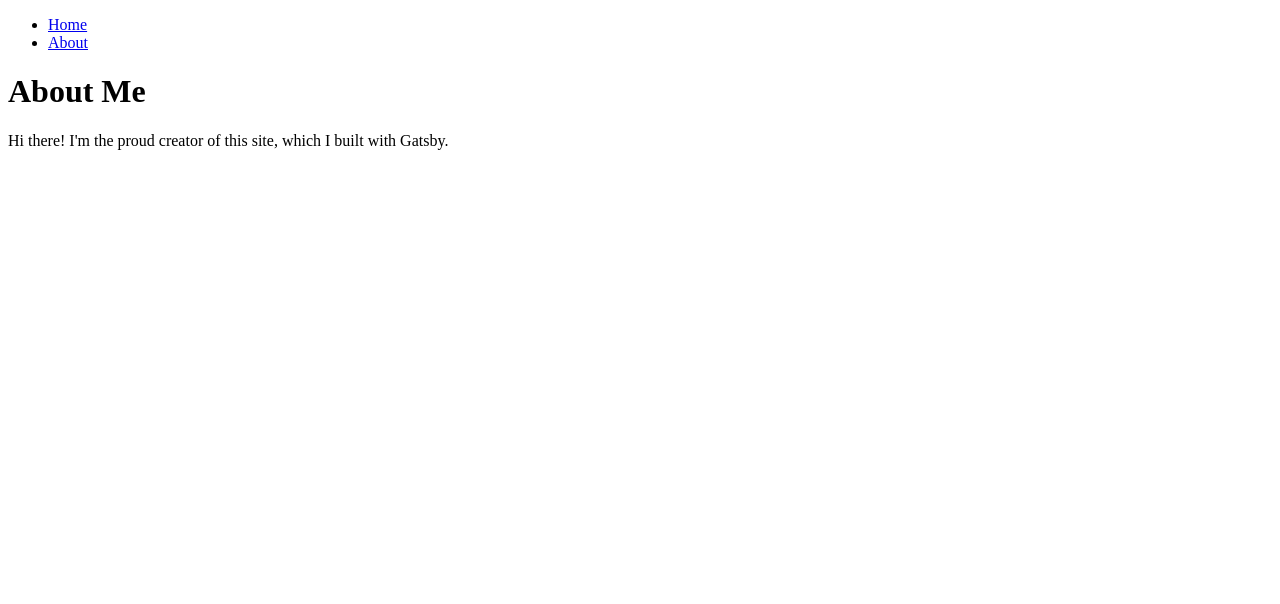
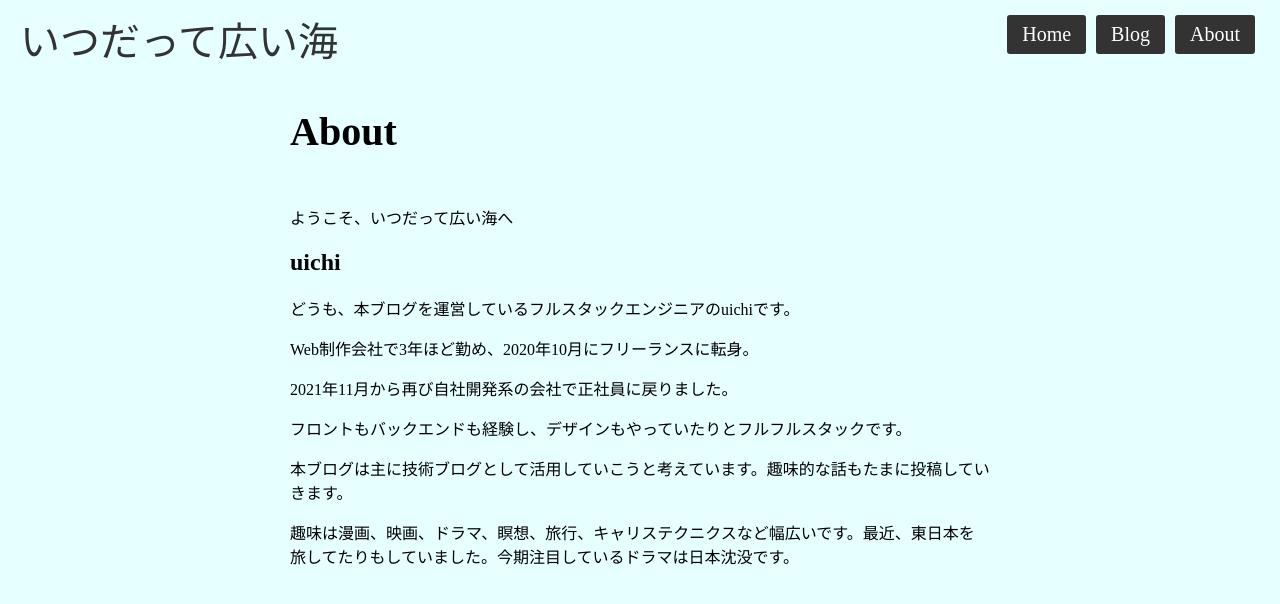
Before and after one commit to uichi/always-blue, a Gatsby site: page /about in a window 1280 px wide. Built offline with nearby package versions, Linux system fonts and the light colour scheme; Gatsby itself is replaced by a stand-in of ours.

Commit message:
Make my site.

```diff
--- a/blog/another-post.mdx
+++ /dev/null
@@ -1,6 +0,0 @@
----
-title: "Another Post"
-date: "2021-07-24"
----
-
-Here's another post! It's even better than the first one!
--- a/blog/my-first-post.mdx
+++ b/blog/my-first-post.mdx
@@ -1,12 +1,16 @@
 ---
-title: "My First Post"
-date: "2021-07-23"
+title: "いつだって広い海、開設"
+date: "2021-11-12"
 ---
 
-This is my first blog post! Isn't it *great*?
+本日、いつだって広い海のサイトを開設しました。
 
-Some of my **favorite** things are:
+本サイトでは技術やエッセイなどを中心に投稿していこうと考えています。
 
-* Petting dogs
-* Singing
-* Eating potato-based foods
+たまに趣味の話なんかも投稿していきます。
+
+運営者については、Aboutページにてご覧ください。
+
+[About](https://alwaysblue.gatsbyjs.io/about)
+
+それでは、よろしくお願いします✋
--- a/blog/yet-another-post.mdx
+++ /dev/null
@@ -1,6 +0,0 @@
----
-title: "Yet Another Post"
-date: "2021-07-25"
----
-
-Wow look at all this content. How do they do it?
--- a/gatsby-config.js
+++ b/gatsby-config.js
@@ -1,7 +1,7 @@
 module.exports = {
   siteMetadata: {
     siteUrl: "https://always-blue.tech",
-    title: "always-blue",
+    title: "いつだって広い海",
   },
   plugins: [
     "gatsby-plugin-styled-components",
@@ -14,5 +14,7 @@ module.exports = {
       }
     },
     "gatsby-plugin-mdx",
+    "gatsby-plugin-image",
+    "gatsby-plugin-sharp",
   ],
 };
--- a/package.json
+++ b/package.json
@@ -18,8 +18,10 @@
     "@mdx-js/react": "^1.6.22",
     "babel-plugin-styled-components": "^1.13.3",
     "gatsby": "^4.1.3",
+    "gatsby-plugin-image": "^2.1.2",
     "gatsby-plugin-mdx": "^3.1.3",
     "gatsby-plugin-react-helmet": "^5.1.0",
+    "gatsby-plugin-sharp": "^4.1.3",
     "gatsby-plugin-styled-components": "^5.1.0",
     "gatsby-source-filesystem": "^4.1.2",
     "react": "^17.0.1",
--- /dev/null
+++ b/src/components/header.js
@@ -0,0 +1,81 @@
+import * as React from 'react'
+import { Helmet } from 'react-helmet'
+import { Link } from 'gatsby'
+import styled, { createGlobalStyle } from 'styled-components'
+
+const GlobalStyle = createGlobalStyle`
+  body {
+    margin: 0;
+    background-color: #e6ffff;
+  }
+`
+const SiteHeader = styled.header`
+  display: flex;
+  justify-content: space-between;
+  margin: 10px 20px 40px;
+`
+const SiteTitle = styled.div`
+  font-family: ten-mincho,serif;
+  font-size: 40px;
+
+  & a {
+    color: #333;
+    text-decoration: none;
+  }
+`
+const HeaderUl = styled.ul`
+  display: flex;
+  list-style: none;
+  margin: 0;
+  padding: 0;
+`
+const Headerli = styled.li`
+  background-color: #333;
+  border-radius: 3px;
+  font-size: 20px;
+  margin: 5px;
+
+  & a {
+    border-radius: 3px;
+    color: white;
+    display: block;
+    text-decoration: none;
+    padding: 8px 15px;
+  }
+`
+
+const Header = ({ pageTitle }) => {
+  return (
+    <>
+      <GlobalStyle />
+      <Helmet>
+        <html lang="ja" />
+        <title>{pageTitle}</title>
+        <meta name="description" content={pageTitle} />
+        <script type="application/javascript" defer>
+          {`{(function(d) {
+            var config = {
+              kitId: 'wfh1srg',
+              scriptTimeout: 3000,
+              async: true
+            },
+            h=d.documentElement,t=setTimeout(function(){h.className=h.className.replace(/\bwf-loading\b/g,"")+" wf-inactive";},config.scriptTimeout),tk=d.createElement("script"),f=false,s=d.getElementsByTagName("script")[0],a;h.className+=" wf-loading";tk.src='https://use.typekit.net/'+config.kitId+'.js';tk.async=true;tk.onload=tk.onreadystatechange=function(){a=this.readyState;if(f||a&&a!="complete"&&a!="loaded")return;f=true;clearTimeout(t);try{Typekit.load(config)}catch(e){}};s.parentNode.insertBefore(tk,s)
+          })(document);}
+          `}
+        </script>
+      </Helmet>
+      <SiteHeader>
+        <SiteTitle><Link to="/">いつだって広い海</Link></SiteTitle>
+        <nav>
+          <HeaderUl>
+            <Headerli><Link to="/">Home</Link></Headerli>
+            <Headerli><Link to="/blog">Blog</Link></Headerli>
+            <Headerli><Link to="/about">About</Link></Headerli>
+          </HeaderUl>
+        </nav>
+      </SiteHeader>
+    </>
+  )
+}
+
+export default Header
--- a/src/components/layout.js
+++ b/src/components/layout.js
@@ -1,21 +1,34 @@
 import * as React from 'react'
-import { Link } from 'gatsby'
+import styled, { createGlobalStyle } from 'styled-components'
+import Header from './header'
+
+const GlobalStyle = createGlobalStyle`
+  body {
+    background-color: #e6ffff;
+    margin: 0;
+    padding: 0;
+`;
+
+const Main = styled.main`
+  width: 700px;
+  margin: 0 auto 0;
+`
+const Heading1 = styled.h1`
+  font-size: 40px;
+  padding: 0;
+  margin: 0 0 50px 0;
+`
 
 const Layout = ({ pageTitle, children }) => {
   return (
-    <div>
-      <title>{pageTitle}</title>
-      <nav>
-        <ul>
-          <li><Link to="/">Home</Link></li>
-          <li><Link to="/about">About</Link></li>
-        </ul>
-      </nav>
-      <main>
-        <h1>{pageTitle}</h1>
+    <>
+      <GlobalStyle />
+      <Header pageTitle={pageTitle} />
+      <Main>
+        <Heading1>{pageTitle}</Heading1>
         {children}
-      </main>
-    </div>
+      </Main>
+    </>
   )
 }
 
--- a/src/pages/about.js
+++ b/src/pages/about.js
@@ -3,8 +3,15 @@ import Layout from '../components/layout'
 
 const AboutPage = () => {
   return (
-    <Layout pageTitle="About Me">
-      <p>Hi there! I'm the proud creator of this site, which I built with Gatsby.</p>
+    <Layout pageTitle="About">
+      <p>ようこそ、いつだって広い海へ</p>
+      <h2>uichi</h2>
+      <p>どうも、本ブログを運営しているフルスタックエンジニアのuichiです。</p>
+      <p>Web制作会社で3年ほど勤め、2020年10月にフリーランスに転身。</p>
+      <p>2021年11月から再び自社開発系の会社で正社員に戻りました。</p>
+      <p>フロントもバックエンドも経験し、デザインもやっていたりとフルフルスタックです。</p>
+      <p>本ブログは主に技術ブログとして活用していこうと考えています。趣味的な話もたまに投稿していきます。</p>
+      <p>趣味は漫画、映画、ドラマ、瞑想、旅行、キャリステクニクスなど幅広いです。最近、東日本を旅してたりもしていました。今期注目しているドラマは日本沈没です。</p>
     </Layout>
   )
 }
```
Also changed, not shown: src/pages/blog.js (deleted, +0 -39 lines), src/pages/blog/index.js (added, +77 -0 lines), src/pages/blog/{mdx.slug}.js (renamed from src/pages/{mdx.slug}.js, +19 -6 lines), src/pages/index.js (+23 -4 lines), src/images/always-blue.jpg (added), src/images/profile.png (added), 2 other files.
